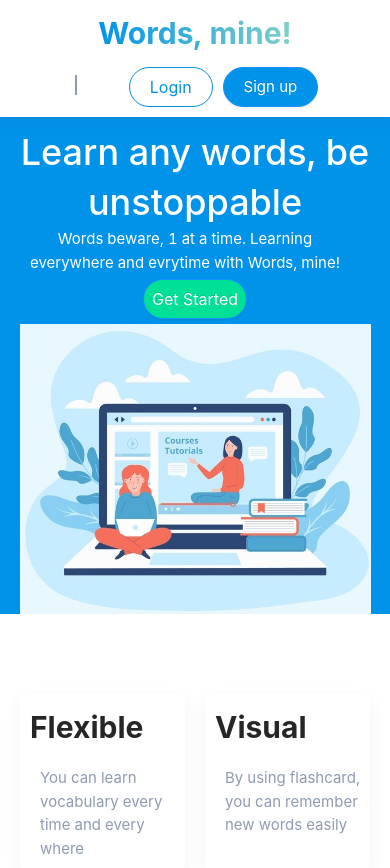
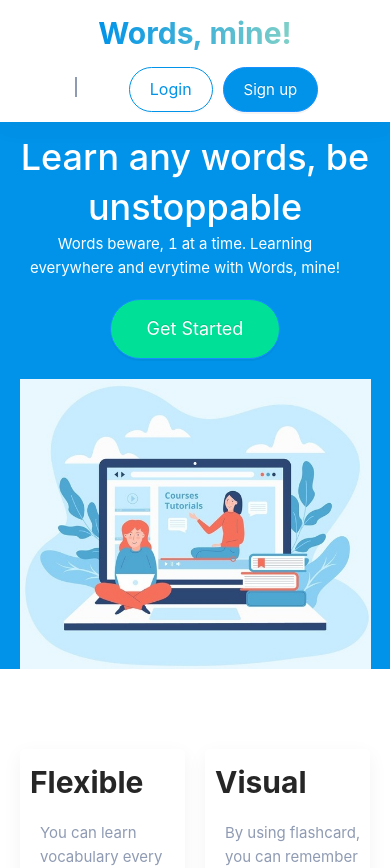
Before and after one commit to KieIO/wordsmine-landing-page, a React (Create React App) app: page / in a window 390 px wide. Shown: the top 868 px of the page. Built offline with nearby package versions, Linux system fonts and the light colour scheme.

Commit message:
edit banner and btn custom

```diff
--- a/src/components/Banner/_banner.scss
+++ b/src/components/Banner/_banner.scss
@@ -19,6 +19,10 @@
     .ant-btn-primary{
         background: $color-success;
         margin: 3rem 0;
+        height: 60px;
+        width: 170px;
+        font-size: $font-size-heading6;
+
     }
     h1{
         font-size: $font-size-heading1;
@@ -71,6 +75,10 @@
         flex-direction: column;
         padding: 0 $padding-container-sm;
         max-height: 100vh;
+        &__button {
+            margin-top: 2rem !important;
+            margin-bottom: 2rem !important;
+        }
         &__img{
             position: relative;
             img {
--- a/src/components/ButtonCustom/_buttonCustom.scss
+++ b/src/components/ButtonCustom/_buttonCustom.scss
@@ -1,4 +1,6 @@
 .button-custom {
+    height: 45px !important;
+    font-size: $font-size-heading6;
     &.ant-btn-primary {
         background-color: $color-primary-dark !important;
         font-size: $font-size-paragraph1;
```
